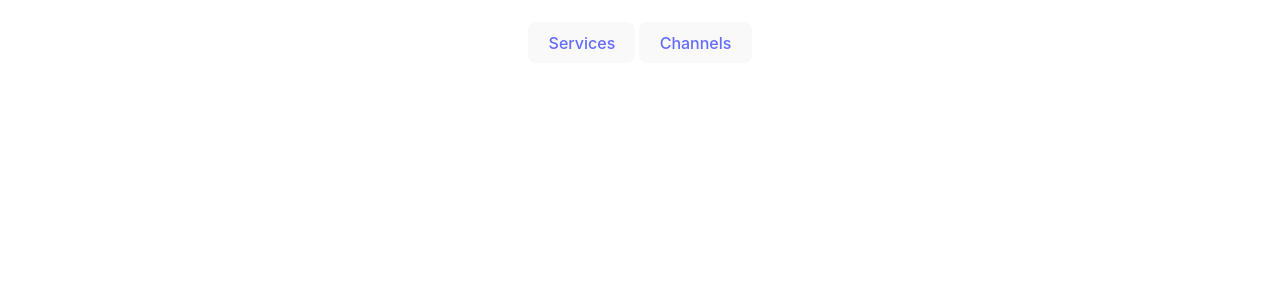
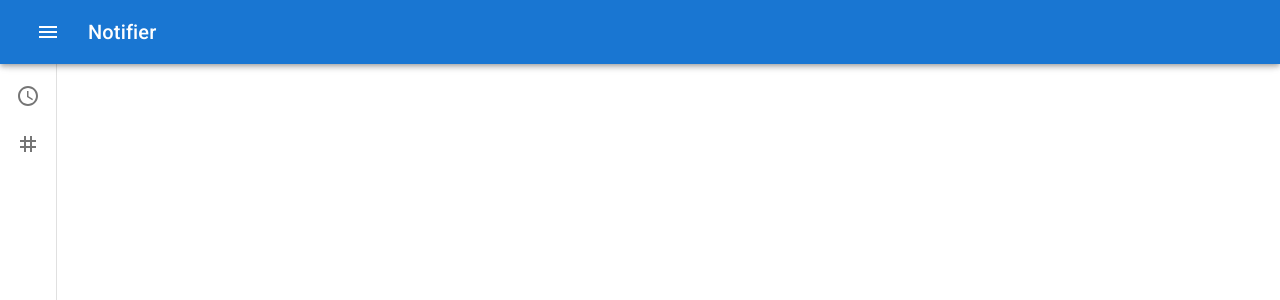
Before and after one commit to CyberL1/Notifier-frontend, a React (Vite) app: page / in a window 1280 px wide. Shown: the top 300 px of the page. Built offline with nearby package versions, Linux system fonts and the light colour scheme.

Commit message:
feat: services and channels pages

```diff
--- a/package.json
+++ b/package.json
@@ -10,6 +10,11 @@
     "preview": "vite preview"
   },
   "dependencies": {
+    "@emotion/react": "^11.13.5",
+    "@emotion/styled": "^11.13.5",
+    "@fontsource/roboto": "^5.1.0",
+    "@mui/icons-material": "^6.1.8",
+    "@mui/material": "^6.1.8",
     "react": "^18.2.0",
     "react-dom": "^18.2.0",
     "react-router": "^7.0.1"
--- a/src/components/Navbar/index.tsx
+++ /dev/null
@@ -1,17 +0,0 @@
-import { NavLink } from "react-router";
-import styles from "./styles.module.css";
-
-export default function Navbar() {
-	return (
-		<nav className={styles.navbar}>
-			<div className={styles.buttons}>
-				<button>
-					<NavLink to="/services">Services</NavLink>
-				</button>
-				<button>
-					<NavLink to="/channels">Channels</NavLink>
-				</button>
-			</div>
-		</nav>
-	);
-}
--- a/src/components/Navbar/styles.module.css
+++ /dev/null
@@ -1,16 +0,0 @@
-.navbar {
-	position: absolute;
-	top: 0;
-	width: 100%;
-	height: 42px;
-	display: flex;
-	justify-content: center;
-}
-
-.buttons {
-	padding: 20px;
-}
-
-.buttons button {
-	margin: 2px;
-}
--- a/src/index.css
+++ b/src/index.css
@@ -24,8 +24,6 @@ a:hover {
 
 body {
   margin: 0;
-  display: flex;
-  place-items: center;
   min-width: 320px;
   min-height: 100vh;
 }
--- a/src/pages/App.tsx
+++ b/src/pages/App.tsx
@@ -1,13 +1,102 @@
-import { Outlet } from "react-router";
-import Navbar from "../components/Navbar";
+import "@fontsource/roboto/300.css";
+import "@fontsource/roboto/400.css";
+import "@fontsource/roboto/500.css";
+import "@fontsource/roboto/700.css";
+import {
+	AppBar,
+	Box,
+	Drawer,
+	Icon,
+	IconButton,
+	List,
+	ListItem,
+	ListItemButton,
+	ListItemIcon,
+	ListItemText,
+	Toolbar,
+	Typography,
+} from "@mui/material";
+import * as Icons from "@mui/icons-material";
+import { useState } from "react";
+import { Link, Outlet } from "react-router";
+
+interface Item {
+	title: string;
+	icon: keyof typeof Icons;
+	href: string;
+}
+
+const sidebarItems: Item[] = [
+	{ title: "Services", icon: "Schedule", href: "/services" },
+	{ title: "Channels", icon: "Tag", href: "/channels" },
+];
+
+const drawerWidth = 240;
 
 function App() {
+	const [isOpen, setOpen] = useState(false);
+
 	return (
 		<>
-			<Navbar />
-			<main>
+			<AppBar
+				position="fixed"
+				sx={{ zIndex: (theme) => theme.zIndex.drawer + 1 }}
+			>
+				<Toolbar>
+					<IconButton
+						onClick={() => setOpen(!isOpen)}
+						size="large"
+						color="inherit"
+						sx={{ mr: 2 }}
+					>
+						<Icons.Menu />
+					</IconButton>
+					<Typography variant="h6" component="div" sx={{ flexGrow: 1 }}>
+						Notifier
+					</Typography>
+				</Toolbar>
+			</AppBar>
+			<Drawer
+				variant="permanent"
+				sx={{
+					width: isOpen ? drawerWidth : 56,
+					"& .MuiDrawer-paper": {
+						width: isOpen ? drawerWidth : 56,
+						overflowX: "hidden",
+						transition: (theme) =>
+							theme.transitions.create("width", {
+								easing: theme.transitions.easing.sharp,
+								duration: theme.transitions.duration.enteringScreen,
+							}),
+					},
+				}}
+			>
+				<Toolbar />
+				<List>
+					{sidebarItems.map((item) => (
+						<ListItem
+							key={item.title}
+							component={Link}
+							to={item.href}
+							disablePadding
+						>
+							<ListItemButton>
+								<ListItemIcon>
+									<Icon component={Icons[item.icon]} />
+								</ListItemIcon>
+								<ListItemText primary={item.title} />
+							</ListItemButton>
+						</ListItem>
+					))}
+				</List>
+			</Drawer>
+			<Toolbar />
+			<Box
+				component="main"
+				sx={{ p: 2, marginLeft: isOpen ? "240px" : "56px" }}
+			>
 				<Outlet />
-			</main>
+			</Box>
 		</>
 	);
 }
--- a/src/pages/channels/index.tsx
+++ b/src/pages/channels/index.tsx
@@ -1,5 +1,6 @@
-import { useLoaderData } from "react-router";
+import { Link, useLoaderData } from "react-router";
 import { Channel } from "../../types";
+import { Card, CardContent, CardHeader, Grid2 as Grid } from "@mui/material";
 
 export async function Loader() {
 	const channels = await fetch(`${import.meta.env.VITE_SERVER_URL}/channels`);
@@ -11,5 +12,24 @@ export async function Loader() {
 export default function Channels() {
 	const channels = useLoaderData() as Channel[];
 
-	return channels.map((channel) => channel.name);
+	return (
+		<>
+			<Grid container spacing={2}>
+				{channels.map((channel) => (
+					<Card
+						key={channel.id}
+						component={Link}
+						to={`/channels/${channel.id}`}
+					>
+						<CardHeader title={channel.name} />
+						<CardContent>
+							Type: {channel.type}
+							<br />
+							Enabled? {channel.enabled ? "Yes" : "No"}
+						</CardContent>
+					</Card>
+				))}
+			</Grid>
+		</>
+	);
 }
--- a/src/pages/services/index.tsx
+++ b/src/pages/services/index.tsx
@@ -1,5 +1,6 @@
-import { useLoaderData } from "react-router";
+import { Link, useLoaderData } from "react-router";
 import { Service } from "../../types";
+import { Card, CardContent, CardHeader, Grid2 as Grid } from "@mui/material";
 
 export async function Loader() {
 	const services = await fetch(`${import.meta.env.VITE_SERVER_URL}/services`);
@@ -11,5 +12,24 @@ export async function Loader() {
 export default function Services() {
 	const services = useLoaderData() as Service[];
 
-	return services.map((service) => service.name);
+	return (
+		<>
+			<Grid container spacing={2}>
+				{services.map((service) => (
+					<Card
+						key={service.id}
+						component={Link}
+						to={`/services/${service.id}`}
+					>
+						<CardHeader title={service.name} />
+						<CardContent>
+							Type: {service.type}
+							<br />
+							Schedule: {service.schedule}
+						</CardContent>
+					</Card>
+				))}
+			</Grid>
+		</>
+	);
 }
```
Also changed, not shown: src/types.ts (indentation only), 1 other file (tests, documents, lock files or other folders).
